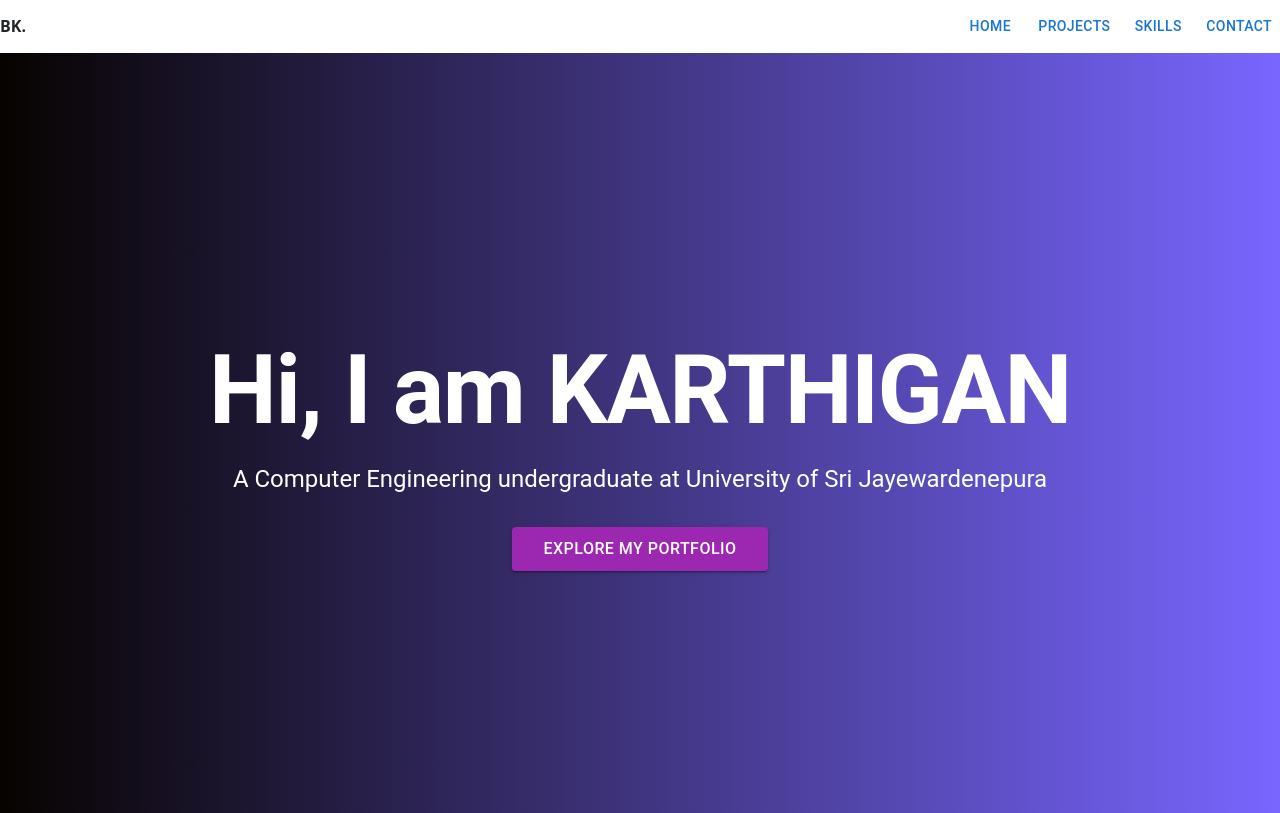
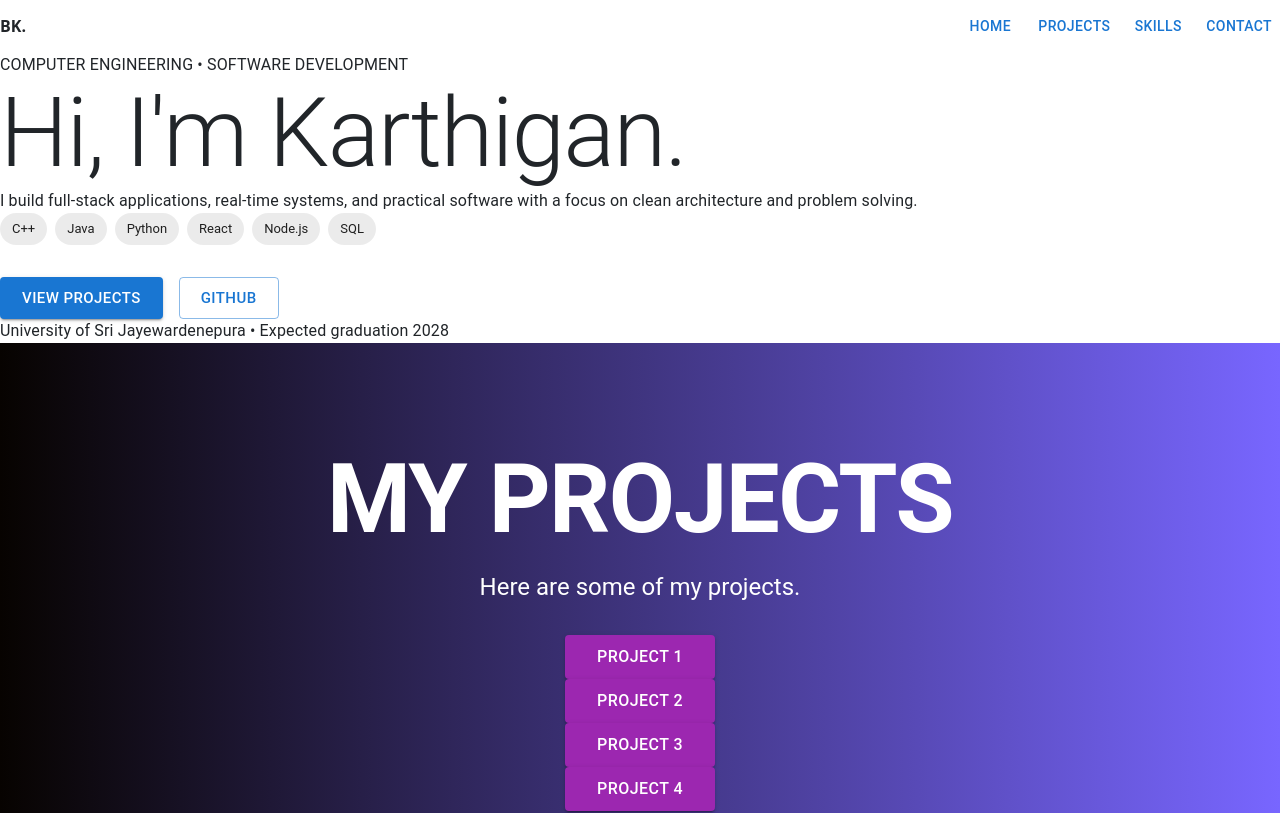
Before and after one commit to cypher2k22/portfolio, a React (Vite) app: page / in a window 1280 px wide. Shown: the top 813 px of the page. Built offline with nearby package versions, Linux system fonts and the light colour scheme.

Commit message:
feat: rebuild portfolio for software engineering profile

```diff
--- a/src/Home.jsx
+++ b/src/Home.jsx
@@ -1,39 +1,23 @@
-import { Box, Typography, Button } from "@mui/material";
+import { Box, Button, Chip, Stack, Typography } from "@mui/material";
 
-function Home() {
+function Home({ onProjects }) {
   return (
-    <>
-    <Box
-      sx={{
-        minHeight: "100vh",
-        minWidth: "100vw",
-        display: "flex",
-        flexDirection: "column",
-        justifyContent: "center",
-        alignItems: "center",
-        textAlign: "center",
-        background: "linear-gradient(90deg, #070300ff, #7866ffff)",
-        color: "white",
-        px: 2,
-      }}
-    >
-      <Typography variant="h1" sx={{ fontWeight: 700, mb: 2 }}>
-        Hi, I am KARTHIGAN
+    <Box className="hero">
+      <Typography className="eyebrow">COMPUTER ENGINEERING • SOFTWARE DEVELOPMENT</Typography>
+      <Typography variant="h1">Hi, I'm <span>Karthigan.</span></Typography>
+      <Typography className="hero-copy">
+        I build full-stack applications, real-time systems, and practical software
+        with a focus on clean architecture and problem solving.
       </Typography>
-      <Typography variant="h5" sx={{ mb: 4 }}>
-        A Computer Engineering undergraduate at University of Sri Jayewardenepura
-      </Typography>
-      <Button
-        variant="contained"
-        color="secondary"
-        sx={{ px: 4, py: 1, fontSize: "1rem" }}
-      >
-        Explore My Portfolio
-      </Button>
+      <Stack direction="row" spacing={1} flexWrap="wrap" useFlexGap sx={{ mb: 4 }}>
+        {["C++", "Java", "Python", "React", "Node.js", "SQL"].map((x) => <Chip key={x} label={x} />)}
+      </Stack>
+      <Stack direction="row" spacing={2}>
+        <Button variant="contained" size="large" onClick={onProjects}>View Projects</Button>
+        <Button variant="outlined" size="large" href="https://github.com/cypher2k22" target="_blank">GitHub</Button>
+      </Stack>
+      <Typography className="hero-meta">University of Sri Jayewardenepura • Expected graduation 2028</Typography>
     </Box>
-
-    </>
-
   );
 }
 
```
